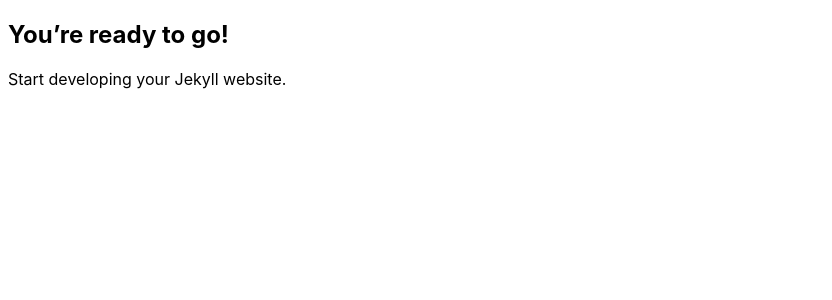
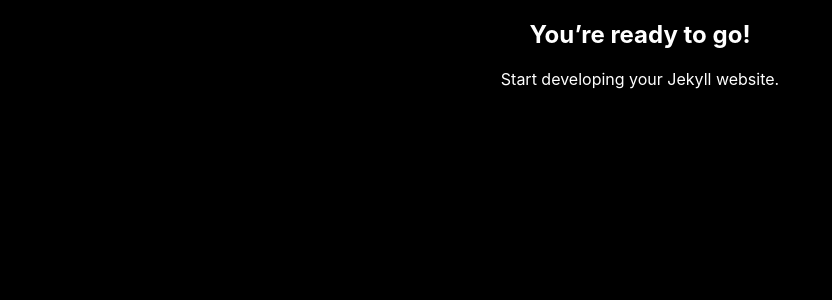
Before and after one commit to hurricanepkt/Pi_Display, a Jekyll site: the page built from docs/index.md, in a window 1280 px wide. Shown: the top 300 px of the page, without its empty margins (0-832 px from the left). Built offline with Jekyll 4.4.1, drawn with Linux system fonts in a browser that asks for light colours.

Commit message:
centered

```diff
--- a/docs/_layouts/default.html
+++ b/docs/_layouts/default.html
@@ -4,6 +4,9 @@
     <meta name="viewport" content="width=device-width, initial-scale=1">
     <meta charset="utf-8">
     <title>{{ page.title }} - {{ site.title }}</title>
+    <link rel="preconnect" href="https://fonts.googleapis.com">
+    <link rel="preconnect" href="https://fonts.gstatic.com" crossorigin>
+    <link href="https://fonts.googleapis.com/css2?family=VT323&display=swap" rel="stylesheet">
     <link rel="stylesheet" href="{{ "/assets/css/main.css" | relative_url }}">
   </head>
   <body>
--- a/docs/_sass/base.scss
+++ b/docs/_sass/base.scss
@@ -1,9 +1,10 @@
-$backgroundColor: #ffffff;
-$bodyColor: #000000;
-$bodyFont: -apple-system,BlinkMacSystemFont,"Segoe UI",Helvetica,Arial,sans-serif,"Apple Color Emoji","Segoe UI Emoji","Segoe UI Symbol";
+$backgroundColor: #000000;
+$bodyColor: #FFFFFF;
+$bodyFont: -apple-system,BlinkMacSystemFont,"VT323", monospace;
 
 body {
   background: $backgroundColor;
   color: $bodyColor;
   font-family: $bodyFont;
+  text-align: center;
 }
```
